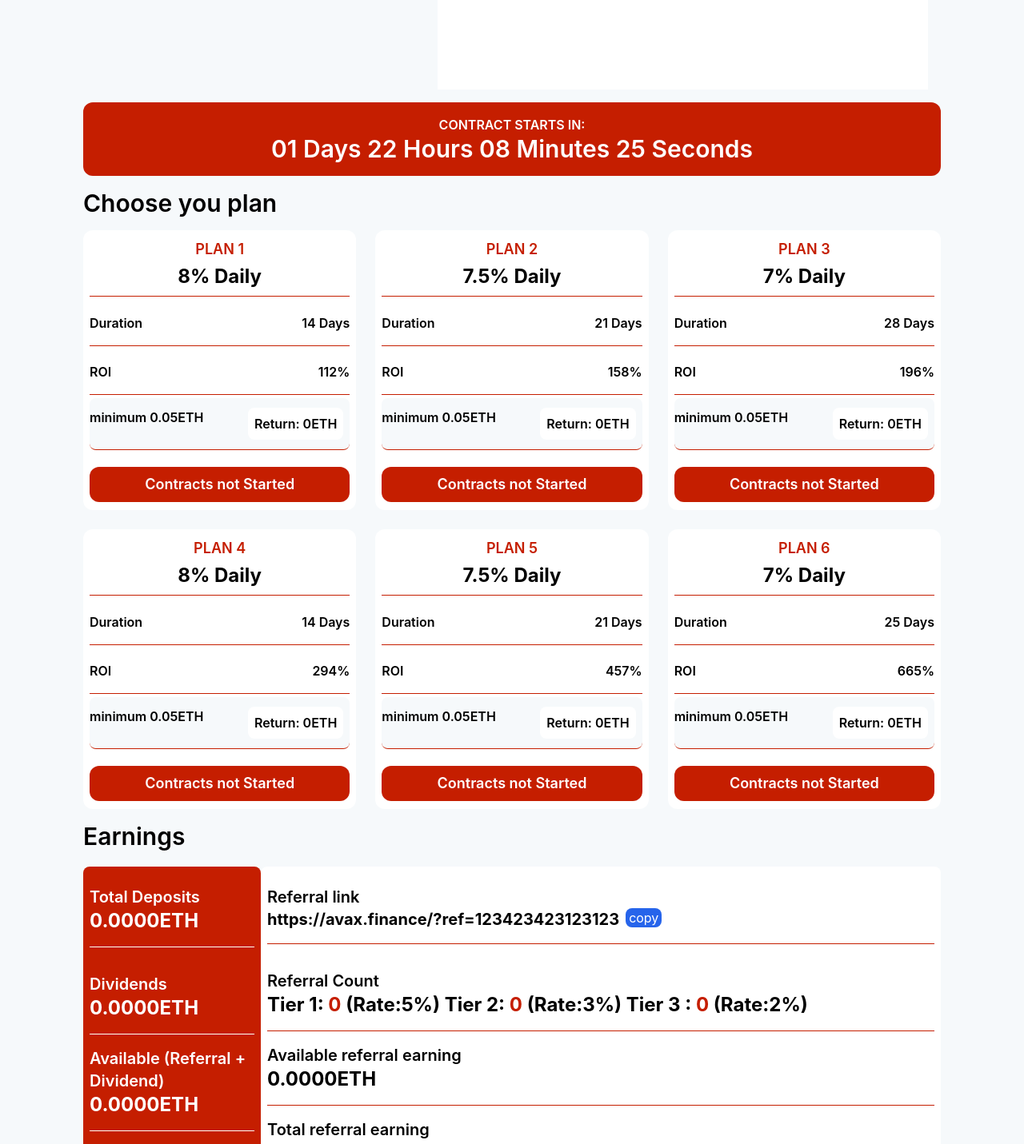
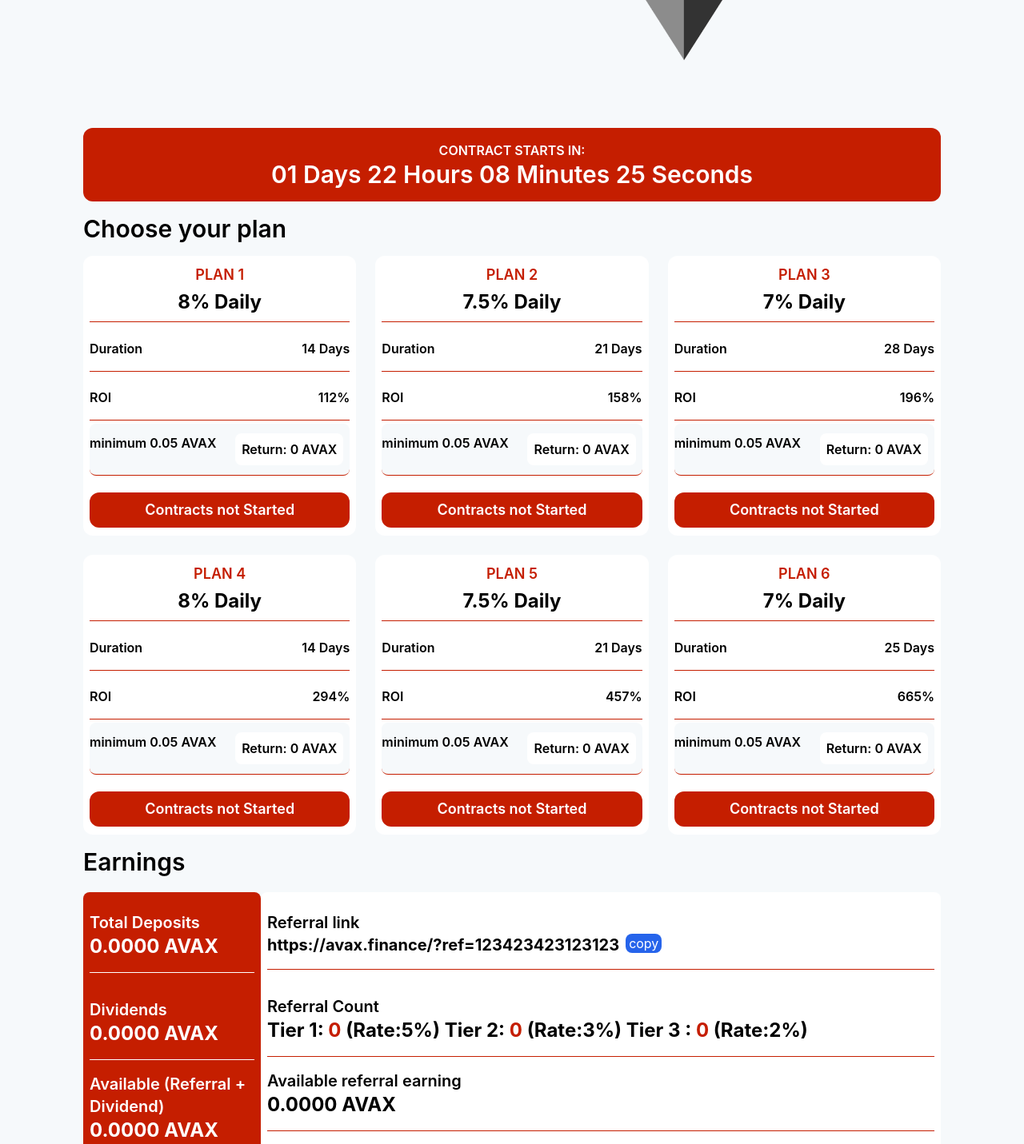
Before and after one commit to ZuhaibHunzai/avax-stacking, a React (Create React App) app: page / in a window 1280 px wide. Shown: the part 700-2131 px from the top of the page at 80% size. Built offline with nearby package versions, Linux system fonts and the light colour scheme.

Commit message:
design changes

```diff
--- a/src/components/contractStart.jsx
+++ b/src/components/contractStart.jsx
@@ -4,7 +4,7 @@
 const ContractStart = () => {
   return (
     <div className="w-full h-auto flex flex-col items-center justify-center">
-      <div className="w-full">
+      <div className="w-full mt-8">
         <div className="bg-[#C51E00] py-4 rounded-xl">
           <p className="text-white uppercase font-semibold">
             Contract Starts in:
@@ -15,7 +15,7 @@
         </div>
         <div className="w-full text-left ">
           <h1 className="text-3xl text-black font-semibold mt-4">
-            Choose you plan
+            Choose your plan
           </h1>
           <div className="w-full grid sm:grid-cols-1 md:grid-cols-2 lg:grid-cols-3 gap-6 mt-4 justify-items-stretch grid-flow-row">
             {planCardsData?.map((data, index) => {
--- a/src/components/earning.jsx
+++ b/src/components/earning.jsx
@@ -8,17 +8,17 @@
         <div className="w-full md:w-[400px]   h-[auto] min-h-[350px] bg-[#C51E00] text-white rounded-lg text-left p-2 divide-y divide-y-reverse divide-white">
           <div className="divide-y divide-y-reverse divide-white py-4">
             <p className="text-xl font-semibold  ">Total Deposits</p>
-            <p className="text-2xl font-bold  pb-4">0.0000ETH</p>
+            <p className="text-2xl font-bold  pb-4">0.0000 AVAX</p>
           </div>
           <div className="py-4">
             <p className="text-xl font-semibold  ">Dividends</p>
-            <p className="text-2xl font-bold  ">0.0000ETH</p>
+            <p className="text-2xl font-bold  ">0.0000 AVAX</p>
           </div>
           <div className=" py-4">
             <p className="text-xl font-semibold  ">
               Available (Referral + Dividend)
             </p>
-            <p className="text-2xl font-bold  ">0.0000ETH</p>
+            <p className="text-2xl font-bold  ">0.0000 AVAX</p>
           </div>
           <div className="border-none mt-8">
             <button className="w-full bg-[#F6F9FB] text-black text-lg font-semibold rounded-xl py-2 border-none transition duration-300 hover:scale-105">
@@ -60,11 +60,11 @@
               <p className="text-xl font-semibold  ">
                 Available referral earning
               </p>
-              <p className="text-2xl font-bold  ">0.0000ETH</p>
+              <p className="text-2xl font-bold  ">0.0000 AVAX</p>
             </div>
             <div className=" py-4">
               <p className="text-xl font-semibold  ">Total referral earning</p>
-              <p className="text-2xl font-bold  ">0.0000ETH</p>
+              <p className="text-2xl font-bold  ">0.0000 AVAX</p>
             </div>
           </div>
         </div>
--- a/src/components/hero.jsx
+++ b/src/components/hero.jsx
@@ -15,7 +15,7 @@
           Up to 20% Daily on <br /> Ethereum Staking
         </h1>
       </div>
-      <div className="">
+      <div className="mt-4 p-8">
         <img src={heroImg} alt="eth" className="h-full" />
       </div>
     </div>
--- a/src/components/plansCard.js
+++ b/src/components/plansCard.js
@@ -29,11 +29,11 @@
       </div>
       <div className="w-full flex justify-between py-3 bg-[#F6F9FB] rounded-lg">
         <div>
-          <p className="font-semibold">minimum {invest}ETH</p>
+          <p className="font-semibold">minimum {invest} AVAX</p>
         </div>
         <div>
           <p className="font-semibold bg-white py-2 px-2 rounded-lg mr-2">
-            Return: {get}ETH
+            Return: {get} AVAX
           </p>
         </div>
       </div>
```
Also changed, not shown: src/assets/images/hero-img.png, src/assets/images/hero-img1.png (added).
